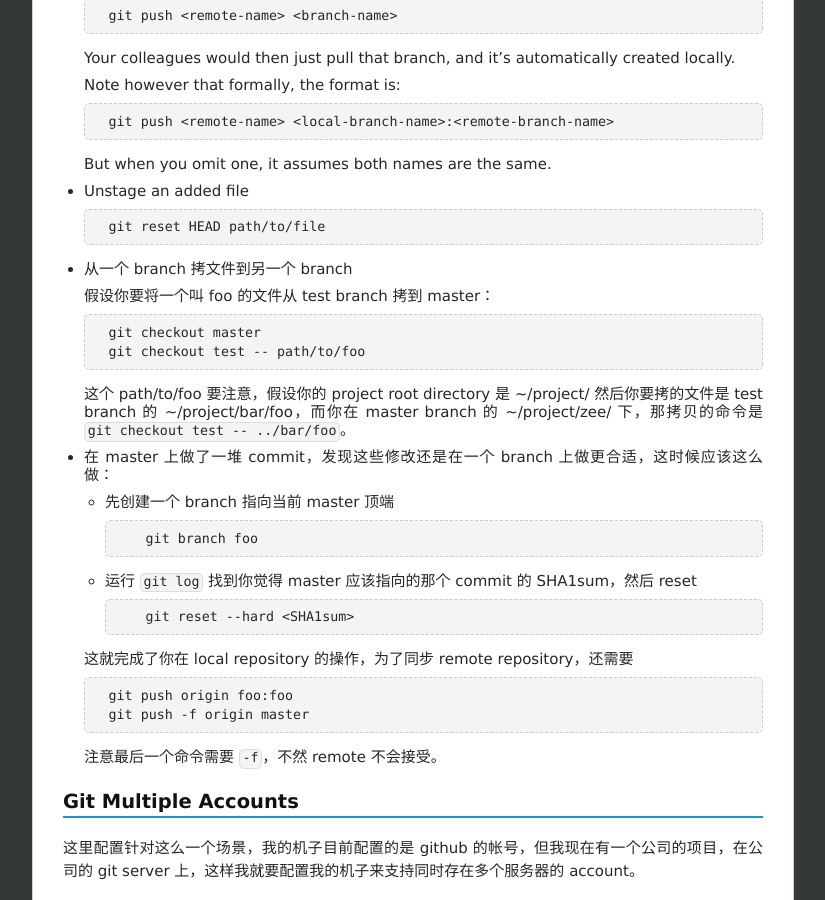
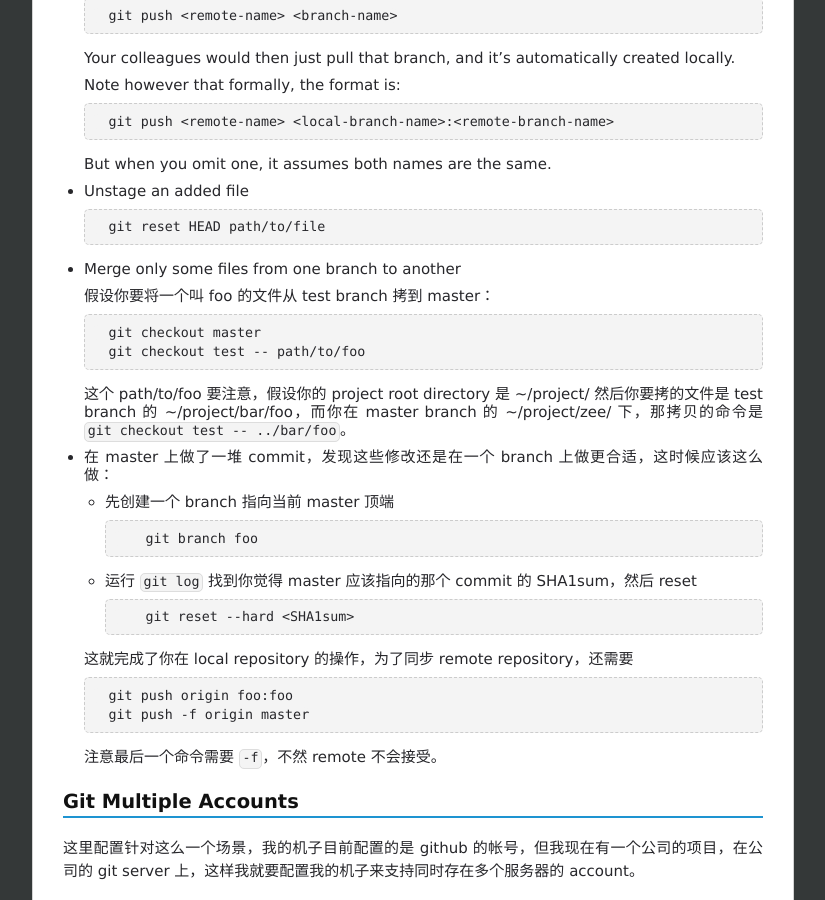
Before and after one commit to chenrushan/chenrushan.github.io, a Jekyll site: the page built from _posts/2013-12-09-git.markdown, in a window 1280 px wide and 900 px high, scrolled down 3586 px. Shown: the whole window, without its empty margins (227-1052 px from the left). Built offline with Jekyll 4.4.1, drawn with Linux system fonts in a browser that asks for light colours; Markdown is read by kramdown in place of the engine named in the settings.

Commit message:
[git]: update

```diff
--- a/_posts/2013-12-09-git.markdown
+++ b/_posts/2013-12-09-git.markdown
@@ -142,7 +142,7 @@ git branch 是一个非常轻量的 object，可以理解为就是一个指针
 
         git reset HEAD path/to/file
 
-* 从一个 branch 拷文件到另一个 branch
+* Merge only some files from one branch to another
 
   假设你要将一个叫 foo 的文件从 test branch 拷到 master：
 
```
